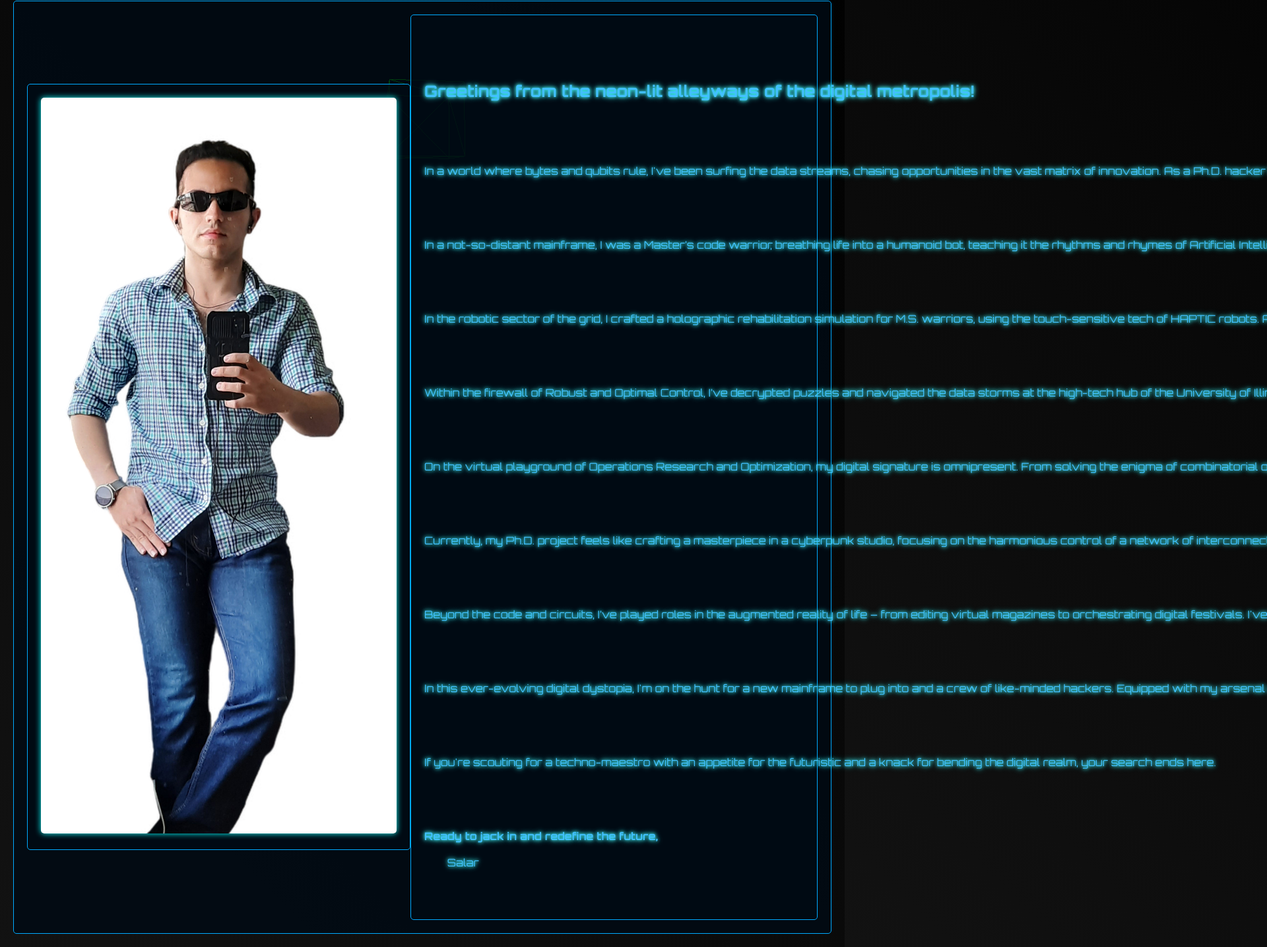
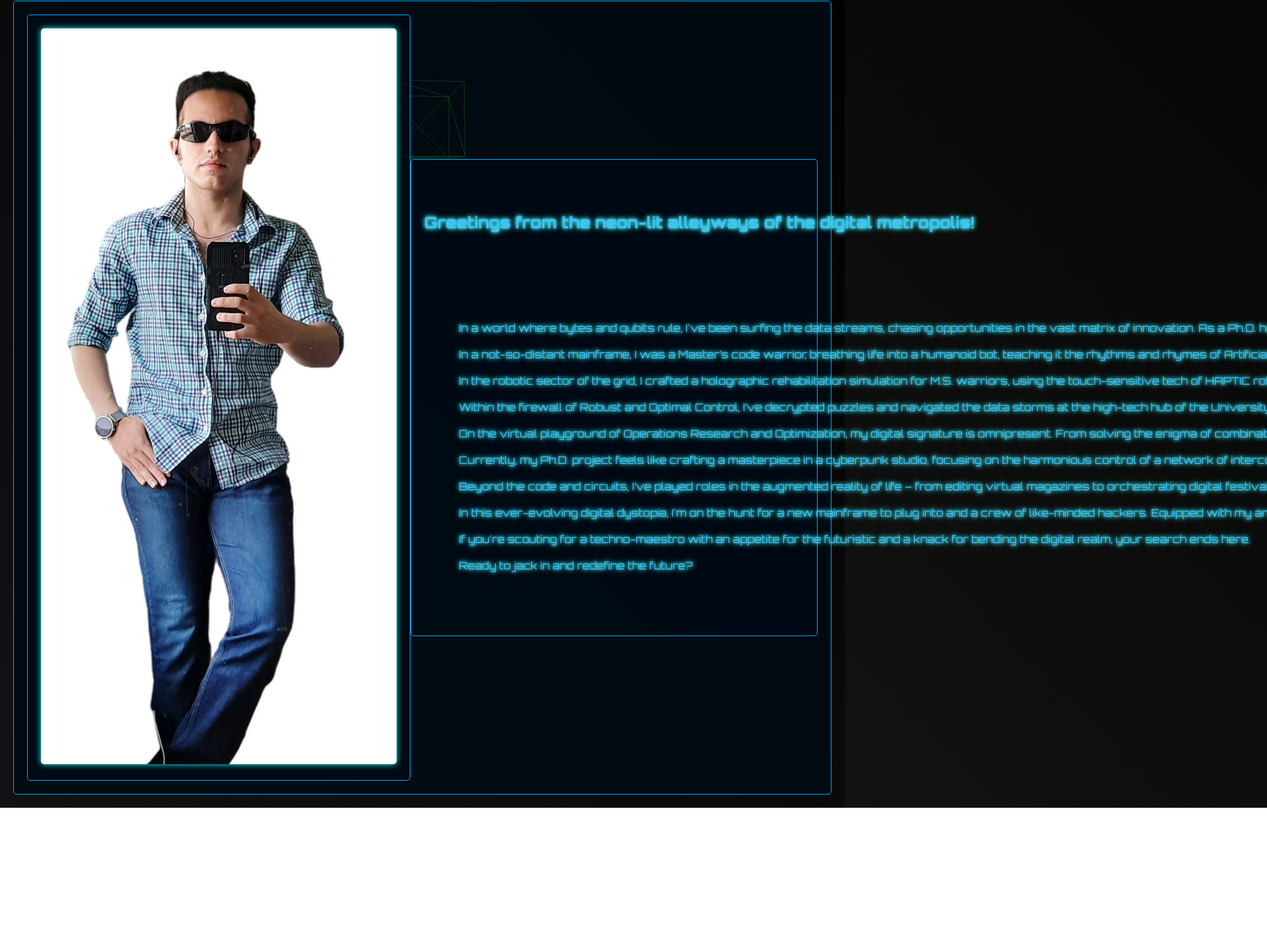
Before and after one commit to salar96/salar96.github.io, a plain HTML site: page index.html in a window 1280 px wide. Shown: the part 214-1649 px from the top of the page at 66% size, 1920 px wide, since content can reach past the window. After the commit the page ends 1438 px from the top, so only its background shows below. Drawn offline with nearby package versions, Linux system fonts and the light colour scheme.

Commit message:
Update index.html

```diff
--- a/index.html
+++ b/index.html
@@ -39,29 +39,30 @@
 
     <!-- Right column for about me content -->
     <div class="column right preformatted">
+        <h2>Greetings from the neon-lit alleyways of the digital metropolis!</h2>
+        <p>
 
-        <h2>Greetings from the neon-lit alleyways of the digital metropolis!</h2>
 
-        <p>In a world where bytes and qubits rule, I've been surfing the data streams, chasing opportunities in the vast matrix of innovation. As a Ph.D. hacker from the cybernetic hub of the University of Illinois at Urbana-Champaign, I’ve been overclocking my processors in Machine Learning, Mechatronics, Control, Robotics, and optimization.</p>
+            In a world where bytes and qubits rule, I've been surfing the data streams, chasing opportunities in the vast matrix of innovation. As a Ph.D. hacker from the cybernetic hub of the University of Illinois at Urbana-Champaign, I’ve been overclocking my processors in Machine Learning, Mechatronics, Control, Robotics, and optimization.
 
-        <p>In a not-so-distant mainframe, I was a Master’s code warrior, breathing life into a humanoid bot, teaching it the rhythms and rhymes of Artificial Intelligence. My digital journey took me deep into the abyss of deep neural networks, through the encrypted tunnels of genetic algorithms, and across the virtual terrains of reinforcement learning. Along this data highway, I've inscribed several nodes of knowledge on generative AI and data analytics.</p>
+            In a not-so-distant mainframe, I was a Master’s code warrior, breathing life into a humanoid bot, teaching it the rhythms and rhymes of Artificial Intelligence. My digital journey took me deep into the abyss of deep neural networks, through the encrypted tunnels of genetic algorithms, and across the virtual terrains of reinforcement learning. Along this data highway, I've inscribed several nodes of knowledge on generative AI and data analytics.
 
-        <p>In the robotic sector of the grid, I crafted a holographic rehabilitation simulation for M.S. warriors, using the touch-sensitive tech of HAPTIC robots. And, if you access the archives, I was the lead tech guru in a robotics lab for 1,095 cyber nights.</p>
+            In the robotic sector of the grid, I crafted a holographic rehabilitation simulation for M.S. warriors, using the touch-sensitive tech of HAPTIC robots. And, if you access the archives, I was the lead tech guru in a robotics lab for 1,095 cyber nights.
 
-        <p>Within the firewall of Robust and Optimal Control, I’ve decrypted puzzles and navigated the data storms at the high-tech hub of the University of Illinois at Urbana-Champaign. My cyber voyages have led me through the intricate webs of H-infinity and the binary labyrinths of adaptive control techniques.</p>
+            Within the firewall of Robust and Optimal Control, I’ve decrypted puzzles and navigated the data storms at the high-tech hub of the University of Illinois at Urbana-Champaign. My cyber voyages have led me through the intricate webs of H-infinity and the binary labyrinths of adaptive control techniques.
 
-        <p>On the virtual playground of Operations Research and Optimization, my digital signature is omnipresent. From solving the enigma of combinatorial optimization to unraveling the mysteries of mixed-integer algorithms, my coding fingers have been busy. Autopiloting UAVs in the neon skies? Check. Optimizing manufacturing in cyber factories? Double-check. Allocating resources in a decentralized net? Triple-check.</p>
+            On the virtual playground of Operations Research and Optimization, my digital signature is omnipresent. From solving the enigma of combinatorial optimization to unraveling the mysteries of mixed-integer algorithms, my coding fingers have been busy. Autopiloting UAVs in the neon skies? Check. Optimizing manufacturing in cyber factories? Double-check. Allocating resources in a decentralized net? Triple-check.
 
-        <p>Currently, my Ph.D. project feels like crafting a masterpiece in a cyberpunk studio, focusing on the harmonious control of a network of interconnected microgrids, with a dash of data-driven algorithms to keep things electric.</p>
+            Currently, my Ph.D. project feels like crafting a masterpiece in a cyberpunk studio, focusing on the harmonious control of a network of interconnected microgrids, with a dash of data-driven algorithms to keep things electric.
 
-        <p>Beyond the code and circuits, I’ve played roles in the augmented reality of life – from editing virtual magazines to orchestrating digital festivals. I've been handpicked to evaluate the genius of up-and-coming tech prodigies and represented the elite at the Silicon Valley Nexus.</p>
+            Beyond the code and circuits, I’ve played roles in the augmented reality of life – from editing virtual magazines to orchestrating digital festivals. I've been handpicked to evaluate the genius of up-and-coming tech prodigies and represented the elite at the Silicon Valley Nexus.
 
-        <p>In this ever-evolving digital dystopia, I'm on the hunt for a new mainframe to plug into and a crew of like-minded hackers. Equipped with my arsenal of Machine Learning, Computer Vision, and Natural Language Processing, I’m geared up to delve into uncharted servers, craft groundbreaking algorithms, and broadcast discoveries across all channels.</p>
+            In this ever-evolving digital dystopia, I'm on the hunt for a new mainframe to plug into and a crew of like-minded hackers. Equipped with my arsenal of Machine Learning, Computer Vision, and Natural Language Processing, I’m geared up to delve into uncharted servers, craft groundbreaking algorithms, and broadcast discoveries across all channels.
 
-        <p>If you're scouting for a techno-maestro with an appetite for the futuristic and a knack for bending the digital realm, your search ends here.</p>
+            If you're scouting for a techno-maestro with an appetite for the futuristic and a knack for bending the digital realm, your search ends here.
 
-        <p><strong>Ready to jack in and redefine the future,</strong><br>
-        Salar</p>
+            Ready to jack in and redefine the future?
+        </p>
     </div>
 </div>
 
```
